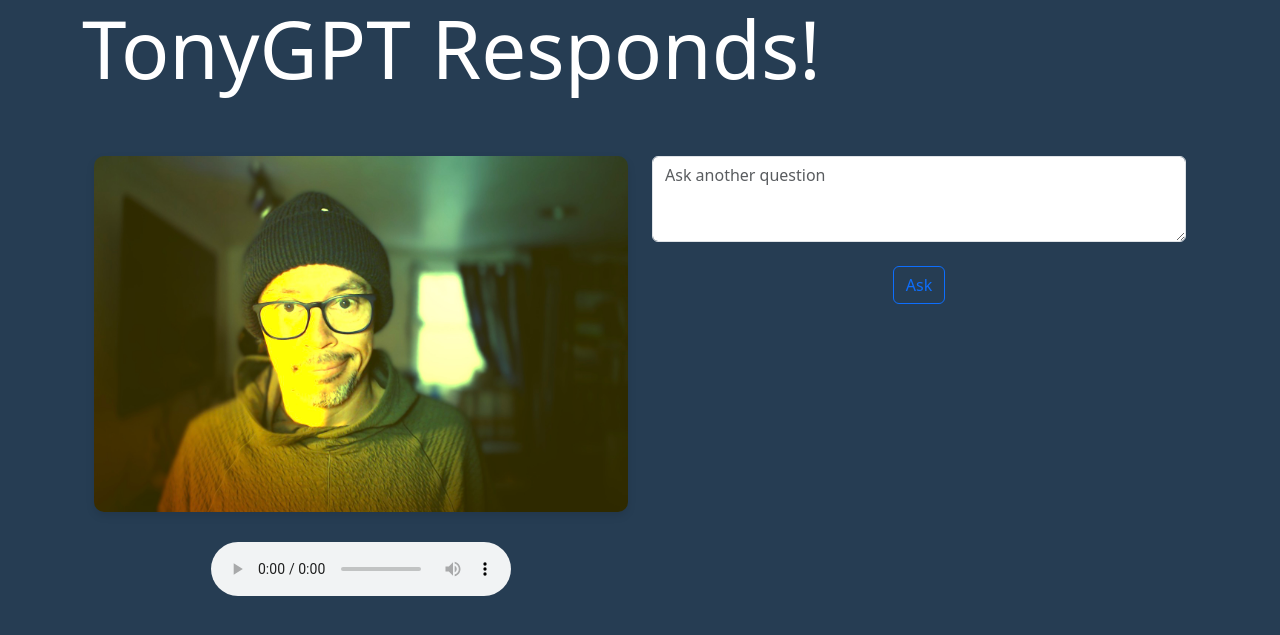
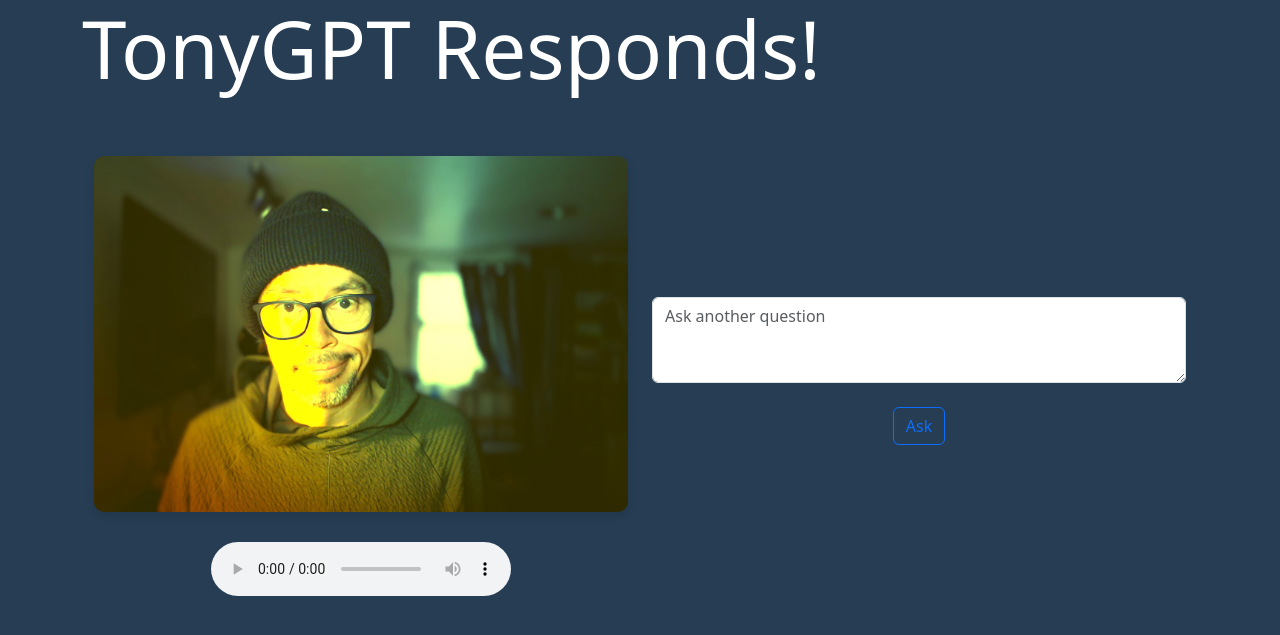
Before and after one commit to khalua/zoltar, a Flask app: template templates/response.html in a window 1280 px wide. Shown: the top 635 px of the page. Run offline with Flask 3, Linux system fonts and the light colour scheme; the template is opened without the code that fills it: most values are stand-ins (such as "Sample title", 1, 10 or a date in 2020); some libraries are stand-ins or nearby versions.

Commit message:
responsive!

```diff
--- a/templates/response.html
+++ b/templates/response.html
@@ -8,8 +8,8 @@
     <h1 class="display-1">TonyGPT Responds!</h1>
 
     <div class="container text-center">
-        <div class="row">
-            <div class="col">
+        <div class="row align-items-center">
+            <div class="col-md-6 col-sm-12">
                 <img id="dummy" src="{{ url_for('static', filename='tonys/tony1.jpg') }}" alt="Ventriloquist Dummy" class="img-fluid">
 
                 <!-- Audio Player -->
@@ -19,7 +19,7 @@
                 </audio>
 
             </div>
-            <div class="col">
+            <div class="col-md-6 col-sm-12">
             <!--   <a href="/">Ask another question</a> -->
                 <div class="mb-3">
                     <form action="/submit" method="post">
```
